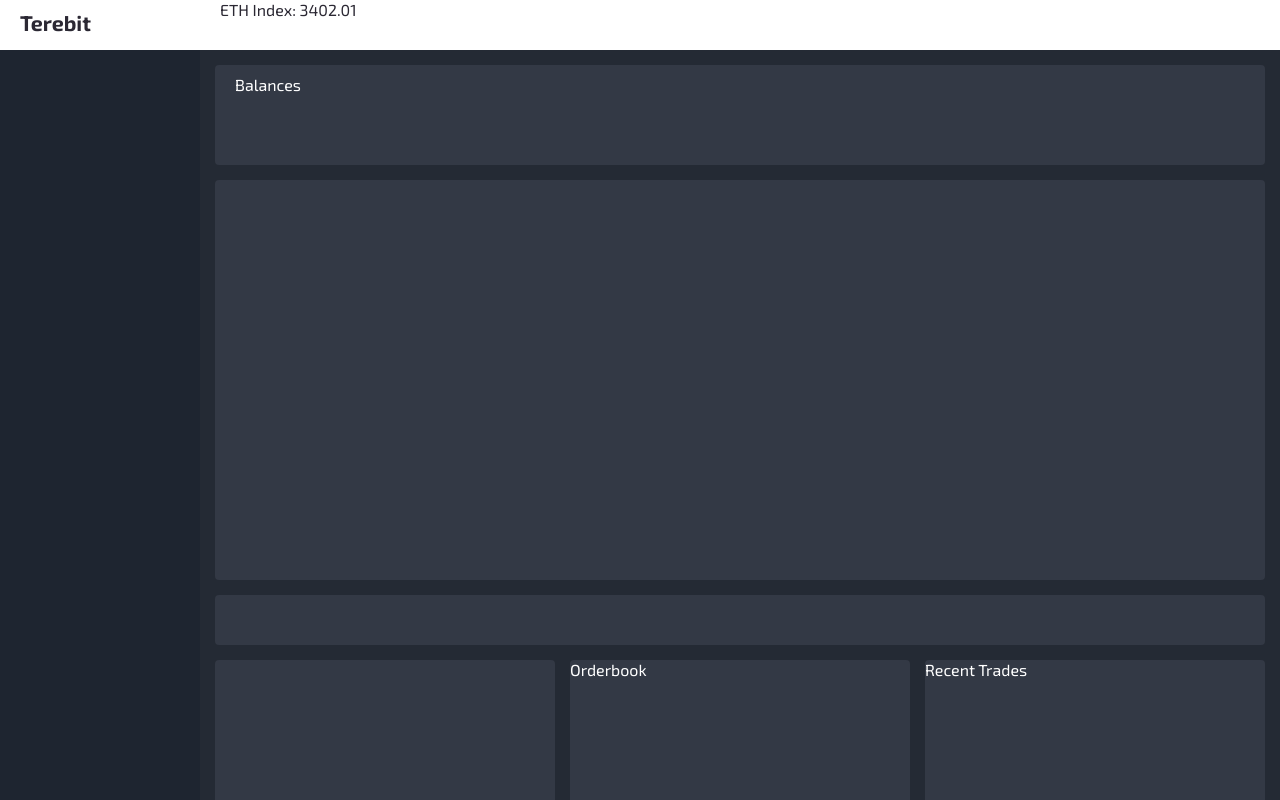
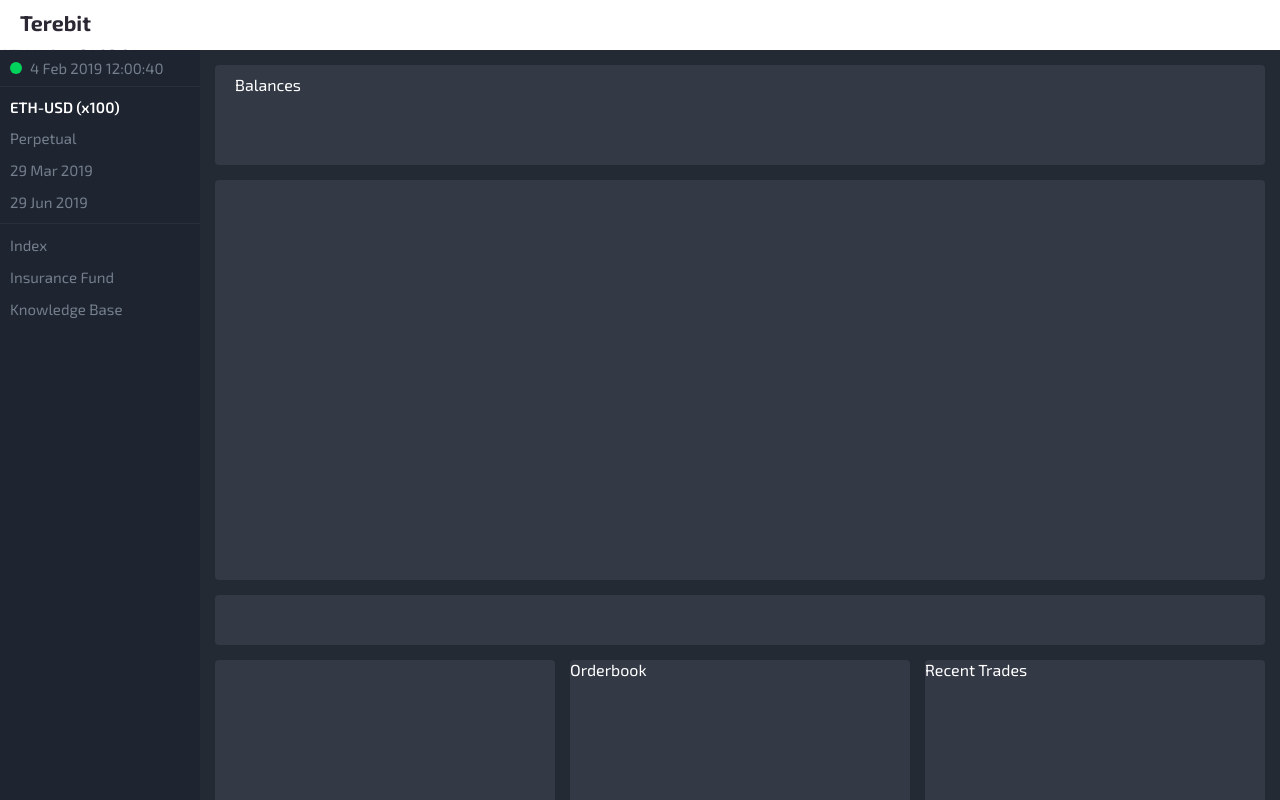
Before and after one commit to robodexio/robodex-react, a React (Create React App) app: page / in a window 1280 px wide. Built offline with nearby package versions, Linux system fonts and the light colour scheme.

Commit message:
Work with aside

```diff
--- a/src/App.js
+++ b/src/App.js
@@ -1,21 +1,18 @@
 import React, { Component } from 'react';
 import './App.css';
-import Terminal from './components/terminal/Terminal'
+import Header from './components/header/Header';
+import Aside from './components/aside/Aside';
+import Terminal from './components/terminal/Terminal';
 
 class App extends Component {
   render() {
     return (
       <div className="App">
-        <header>
-          <div className="App-title">
-            Terebit
-          </div>
-          <div>
-            ETH Index: 3402.01
-          </div>
-        </header>
-        <aside></aside>
-        <main><Terminal /></main>
+        <header><Header /></header>
+        <aside><Aside /></aside>
+        <main>
+          <Terminal />
+        </main>
       </div>
     );
   }
--- /dev/null
+++ b/src/components/aside/Aside.css
@@ -0,0 +1,51 @@
+.Aside {
+  font-size: 15px;
+  color: #747E8D;
+}
+
+.Aside h1 {
+  margin: 0px;
+  color: #fff;
+  font-size: 15px;
+  padding-left: 10px;
+  line-height: 30px;
+  font-weight: 600;
+}
+
+.Aside ul {
+  list-style-type: none;
+  margin: 0;
+  padding: 0;
+}
+
+.Aside li a {
+  line-height: 32px;
+  padding-left: 10px;
+}
+
+.Aside-time {
+  display: table-cell;
+  vertical-align: middle;
+  height: 36px;
+  width: 100%;
+}
+
+.Aside-status {
+  display: inline-block;
+  border-radius: 100%;
+  background: #01D25B;
+  height: 12px;
+  width: 12px;
+  margin-left: 10px;
+  margin-right: 8px;
+}
+
+.Aside-panel {
+  margin-top: 5px;
+  margin-bottom: 5px;
+}
+
+.Aside-separator {
+  height: 1px;
+  background: rgba(255, 255, 255, 0.05);
+}
--- /dev/null
+++ b/src/components/aside/Aside.js
@@ -0,0 +1,34 @@
+import React, { Component } from 'react';
+import './Aside.css';
+
+class Aside extends Component {
+  render() {
+    return (
+      <div className="Aside">
+        <div className="Aside-time">
+          <div className="Aside-status"></div>
+          <span>4 Feb 2019 12:00:40</span>
+        </div>
+        <div className="Aside-separator" />
+        <div className="Aside-panel">
+          <h1>ETH-USD (x100)</h1>
+          <ul>
+            <li><a>Perpetual</a></li>
+            <li><a>29 Mar 2019</a></li>
+            <li><a>29 Jun 2019</a></li>
+          </ul>
+        </div>
+        <div className="Aside-separator" />
+        <div className="Aside-panel">
+          <ul>
+            <li><a>Index</a></li>
+            <li><a>Insurance Fund</a></li>
+            <li><a>Knowledge Base</a></li>
+          </ul>
+        </div>
+      </div>
+    );
+  }
+}
+
+export default Aside;
--- /dev/null
+++ b/src/components/header/Header.css
@@ -0,0 +1,3 @@
+.Header {
+
+}
--- /dev/null
+++ b/src/components/header/Header.js
@@ -0,0 +1,19 @@
+import React, { Component } from 'react';
+import './Header.css';
+
+class Header extends Component {
+  render() {
+    return (
+      <div className="Header">
+      <div className="App-title">
+            Terebit
+          </div>
+          <div>
+            ETH Index: 3402.01
+          </div>
+      </div>
+    );
+  }
+}
+
+export default Header;
--- /dev/null
+++ b/src/components/index/Index.css
@@ -0,0 +1,3 @@
+.Index {
+
+}
```
Also changed, not shown: src/components/index/Index.js (added, +19 -0 lines).
